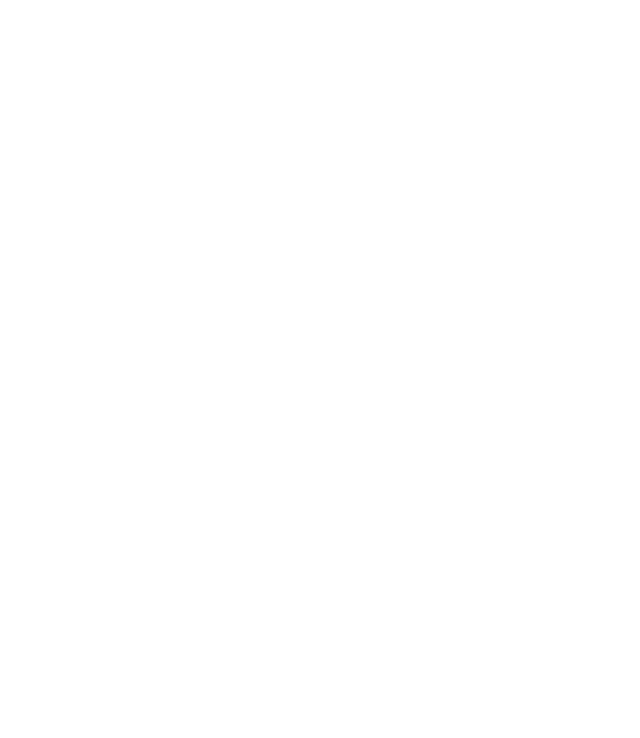
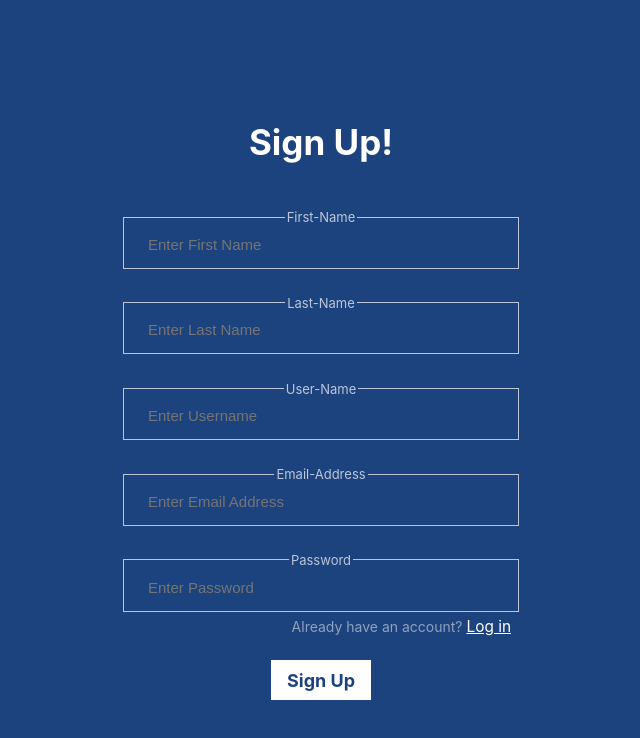
Before and after one commit to TriptpalSingh/shopping-website-clone-frontend, a React (Create React App) app: page /signup in a window 1280 px wide. Before the commit this address had no page. Shown: the top 738 px of the page, without its empty margins (319-959 px from the left). Built offline with nearby package versions, Linux system fonts and the light colour scheme.

Commit message:
coomit:3

```diff
--- a/src/App.js
+++ b/src/App.js
@@ -1,6 +1,7 @@
 import { BrowserRouter, Routes, Route } from 'react-router-dom';
 import './App.css';
 import Login from './components/login/Login';
+import Signup from './components/signup/Signup';
 import Home from './components/home/Home';
 import AddItem from './components/additem/AddItem';
 import Product from './components/product/Product';
@@ -20,7 +21,7 @@ function App() {
             <Route exact path='/login' element={<Login/>}></Route>
             <Route exact path='/addItem' element={<AddItem/>}></Route>
             <Route exact path='/cart' element={<Cart/>}></Route>
-            <Route exact path='/loader' element={<Loader/>}></Route>
+            <Route exact path='/signup' element={<Signup/>}></Route>
           </Routes>
         </CartState>
       </BrowserRouter>
--- a/src/components/cart/Cart.jsx
+++ b/src/components/cart/Cart.jsx
@@ -21,13 +21,21 @@ function Cart() {
     const navigate = useNavigate();
     const cartContext = useContext(CartContextImport);
 
+    // const authAxios = axios.create({
+    //     baseURL: 'http://localhost:5000',
+    //     headers: {
+    //         'Content-Type': 'application/json',
+    //         'Authorization': `Bearer ${token}`
+    //     }
+    // })
+
     useEffect(()=>{
         if(userInfo == null){
             navigate('/login')
         }
         setToggleLoader(true);
         let totalPrice = 0;
-        axios.post("https://shopping-website-clone-backend.vercel.app/getCartItems", {token}).then((res)=>{
+        axios.post("http://localhost:5000/getCartItems", {}, { headers : {Authorization : `Bearer ${token}`}}).then((res)=>{
             setList(res.data);
             res.data.map((item)=>{
                 // console.log(item.quantity + " " + item.price)
--- a/src/components/login/Login.jsx
+++ b/src/components/login/Login.jsx
@@ -23,12 +23,11 @@ function Login() {
             return;
         }
 
-        axios.post("https://shopping-website-clone-backend.vercel.app/login", {username, password}).then((res)=>{
+        axios.post("https://shopping-website-clone-backend.vercel.app/auth/login", {username, password}).then((res)=>{
             if(res.data.status == "ok"){
                 const userInfo = {
                     cart:res.data.cart,
                     name:res.data.name,
-                    username,
                     token: res.data.token
                 }
                 localStorage.setItem('user', JSON.stringify(userInfo));
@@ -60,6 +59,9 @@ function Login() {
                         <input type='password' ref={passRef} placeholder='Enter Password'></input>
                     </fieldset>
                 </div>
+                <div className='login-signup-div'>
+                    <div className='login-signup-ques'>Don't have an account? <Link to={"/signup"}><span className='login-signup-span'>Sign up</span></Link></div>
+                </div>
                 <div className='login-submit-btn-div'>
                     <div className='login-submit-btn' onClick={handleLogin}>Log in</div>
                 </div>
--- /dev/null
+++ b/src/components/signup/Signup.jsx
@@ -0,0 +1,98 @@
+import React , {useRef} from 'react'
+import { Link, useNavigate } from 'react-router-dom';
+import axios from 'axios';
+
+
+
+import './signup.css';
+
+
+function Signup() {
+  const navigate = useNavigate();
+  const fNameRef = useRef();
+  const lNameRef = useRef();
+  const userRef = useRef();
+  const passRef = useRef();
+  const emailRef = useRef();
+
+  const emailRegEx = /^([a-zA-Z0-9]+@[a-z0-9]+\.[a-z]{2,})$/
+  const usernameRegEx = /[a-zA-Z0-9]/
+  const passwordRegEx = /^(?=.*[A-Za-z])(?=.*\d)[A-Za-z\d]{8,}$/
+
+  const handleSignup = (e)=>{
+      const firstName = fNameRef.current.value;
+      const lastName = lNameRef.current.value;
+      const user = userRef.current.value;
+      const email = emailRef.current.value;
+      const pass = passRef.current.value;
+
+      if(firstName === "" || lastName === "" || user === "" || email === "" || pass === ""){
+          alert("please dont leave any field empty");
+          return;
+      }
+      if(!emailRegEx.test(email) || !passwordRegEx.test(pass) || !usernameRegEx.test(user)){
+          if(!usernameRegEx.test(user)){
+            alert("the username can only contain characters, numbers, ., _, %, -");
+          }
+          if(!passwordRegEx.test(pass)){
+            alert("the password should atleast be 8 characters long, with at least one alphabet and atleast one number");
+          }
+          if(!emailRegEx.test(email)){
+            alert("the email address is invalid.");
+          }
+      }
+      else{
+          axios.post("https://shopping-website-clone-backend.vercel.app/auth/signup", {firstName, lastName, username:user, email, password:pass}).then((res)=>{
+            if(res.data.status === "error"){
+                alert(res.data.message);
+            }
+            else{
+                navigate('/login')
+            }
+          })
+
+      }
+
+
+  }
+
+return (
+  <>
+      <div className='signup-outermost'>
+          <div className='signup-outer'>
+              <div className='signup-heading'>Sign Up!</div>
+              <div className='signup-form-div'>
+                  <fieldset className='signup-fieldset'>
+                      <legend align="center" className='signup-input-legend'>First-Name</legend>
+                      <input type='text' ref={fNameRef} placeholder='Enter First Name'></input>
+                  </fieldset>
+                  <fieldset className='signup-fieldset'>
+                      <legend align="center" className='signup-input-legend'>Last-Name</legend>
+                      <input type='text' ref={lNameRef} placeholder='Enter Last Name'></input>
+                  </fieldset>
+                  <fieldset className='signup-fieldset'>
+                      <legend align="center" className='signup-input-legend'>User-Name</legend>
+                      <input type='text' ref={userRef} placeholder='Enter Username'></input>
+                  </fieldset>
+                  <fieldset className='signup-fieldset'>
+                      <legend align="center" className='signup-input-legend'>Email-Address</legend>
+                      <input type='email' ref={emailRef} placeholder='Enter Email Address'></input>
+                  </fieldset>
+                  <fieldset className='signup-fieldset'>
+                      <legend align="center" className='signup-input-legend'>Password</legend>
+                      <input type='password' ref={passRef} placeholder='Enter Password'></input>
+                  </fieldset>
+              </div>
+              <div className='signup-signup-div'>
+                  <div className='signup-signup-ques'>Already have an account? <Link to={"/login"}><span className='signup-signup-span'>Log in</span></Link></div>
+              </div>
+              <div className='signup-submit-btn-div'>
+                  <div className='signup-submit-btn' onClick={handleSignup}>Sign Up</div>
+              </div>
+          </div>
+      </div>
+  </>
+)
+}
+
+export default Signup
--- /dev/null
+++ b/src/components/signup/signup.css
@@ -0,0 +1,121 @@
+
+.signup-outermost{
+    width: 100%;
+    height: 100vh;
+    /* position: fixed; */
+    display: flex;
+    flex-direction: row;
+    justify-content: center;
+    align-items: center;
+    margin: auto;
+    background-color: var(--my-blue);
+    /* border: solid 1px white; */
+}
+
+.signup-outer{
+    /* border: solid 1px white; */
+    width: 400px;
+    height: 650px;
+    display: flex;
+    flex-direction: column;
+    justify-content: center;
+    align-items: center;
+}
+
+.signup-heading{
+    height: 150px;
+    width: 100%;
+    display: flex;
+    flex-direction: row;
+    align-items: center;
+    justify-content: center;
+    color: white;
+    font-weight: 650;
+    font-size: 35px;
+}
+
+.signup-form-div{
+    /* border: solid 1px white; */
+    width: 100%;
+    height: 450px;
+    display: flex;
+    flex-direction: column;
+    justify-content: space-between;
+}
+
+.signup-input-legend{
+    color: rgba(255, 255, 255, 0.7);
+    font-size: 13px;
+}
+
+.signup-fieldset{
+    border-color: rgba(255, 255, 255, 0.7);
+    border-width: 1px;
+    /* margin-bottom: 10px; */
+}
+
+.signup-fieldset input{
+    font-size: 15px;
+    height: 25px;
+    margin: 0 10px;
+    background: none;
+    border: none;
+    color: white;
+    width: 90%;
+}
+
+.signup-fieldset input:focus{
+    outline: none;
+}
+
+.signup-signup-div{
+    margin-top: 5px;
+    width: 100%;
+    color: rgba(255, 255, 255, 0.5);
+    font-size: 14px;
+    /* border: solid 1px white; */
+}
+
+.signup-signup-ques{
+    float: right;
+    padding: 0 10px;
+}
+
+.signup-signup-span{
+    color: white;
+    font-size: 1.1em;
+    cursor: pointer;
+    text-decoration: underline;
+}
+
+.signup-forgotPass-span:hover{
+    color: rgba(255, 255, 255, 0.9);
+}
+
+.signup-submit-btn-div{
+    width: 100%;
+    height: 100px;
+    /* border: solid 1px white; */
+    display: flex;
+    justify-content: center;
+    align-items: center;
+}
+
+.signup-submit-btn{
+    width: 100px;
+    height: 40px;
+    /* border: solid 1px white; */
+    display: flex;
+    flex-direction: row;
+    justify-content: center;
+    align-items: center;
+    background-color: white;
+    color: var(--my-blue);
+    font-weight: 700;
+    font-size: 18px;
+    cursor: pointer;
+}
+
+.signup-submit-btn:hover{
+    box-shadow: 0px 0px 5px white;
+}
```
